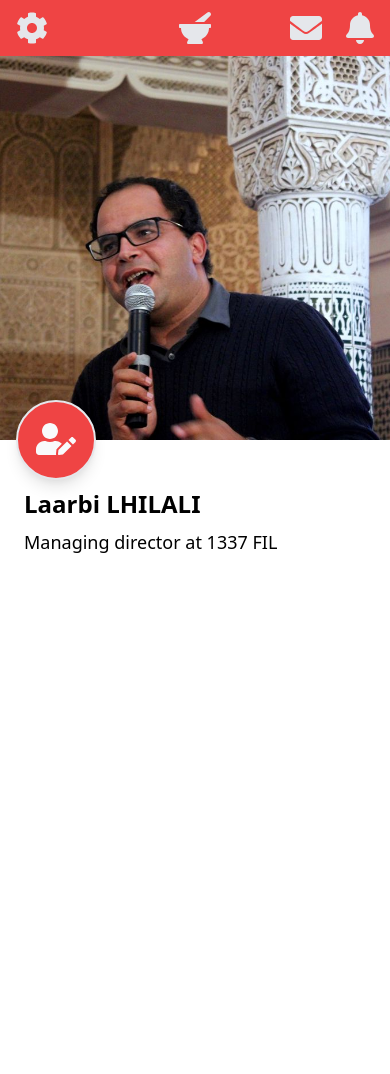
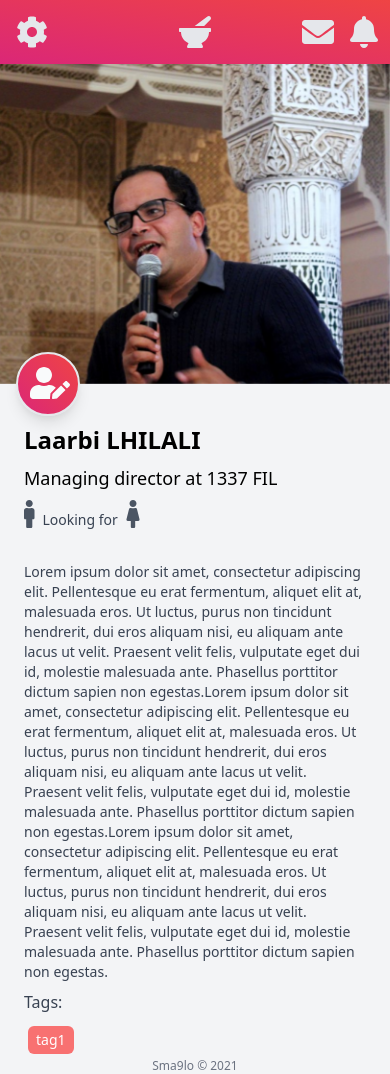
Before and after one commit to ismailCodes/matcha, a React (Create React App) app in the folder Client/: page /profile in a window 390 px wide. Before the commit the page ends 900 px from the top, so only its background shows below. Built offline with nearby package versions, Linux system fonts and the light colour scheme.

Commit message:
EOD commit

```diff
--- a/Client/public/index.html
+++ b/Client/public/index.html
@@ -5,7 +5,7 @@
     <meta name="viewport" content="width=device-width, initial-scale=1" />
     <title>Matcha</title>
   </head>
-  <body class="w-full h-full">
-    <div class="w-full h-full" id="root"></div>
+  <body class="w-full flex">
+    <div class="w-full flex-grow" id="root"></div>
   </body>
 </html>
--- a/Client/src/App.jsx
+++ b/Client/src/App.jsx
@@ -64,9 +64,7 @@ export default function App() {
         <Route exact path='/browse'>
           <Browse />
         </Route>
-        <Route exact path='/profile'>
-          <Profile />
-        </Route>
+        <Route exact path='/profile' component={Profile} />
         <Route exact path='/research'>
           <Research />
         </Route>
--- a/Client/src/components/Layout.jsx
+++ b/Client/src/components/Layout.jsx
@@ -10,8 +10,8 @@ import larbi from '../images/larbi.jpg';
 
 function Layout({ children }) {
   return (
-    <div className='w-full h-full'>
-      <header className='text-gray-200 body-font bg-red-500 w-full'>
+    <div className='w-full h-full flex flex-col flex-grow bg-gray-50'>
+      <header className='fixed top-0 z-50 text-gray-200 flex items-center body-font bg-gradient-to-bl from-red-500 to-pink-600 w-full h-16'>
         <nav className='flex p-1 md:p-2 flex-row items-center w-full justify-between'>
           <div className='flex w-1/3 sm:w-auto justify-center title-font font-medium items-center text-gray-200 sm:mr-8 px-3 order-2 sm:order-1'>
             <FontAwesomeIcon size='2x' icon={faMortarPestle} />
@@ -19,12 +19,12 @@ function Layout({ children }) {
           </div>
           <div className='sm:ml-auto w-1/3 sm:w-auto flex flex-wrap justify-end items-center text-base sm:justify-center order-3 sm:order-2 sm:mr-3'>
             <FontAwesomeIcon
-              className='mx-3 hover:text-gray-300'
+              className='mx-2 sm:mx-4 hover:text-gray-300'
               size='2x'
               icon={faEnvelope}
             />
             <FontAwesomeIcon
-              className='mx-3 hover:text-gray-300'
+              className='mx-2 sm:mx-4 hover:text-gray-300'
               size='2x'
               icon={faBell}
             />
@@ -66,6 +66,9 @@ function Layout({ children }) {
         </nav>
       </header>
       {children}
+      <footer className='w-full flex justify-center text-xs text-gray-500 bg-gray-100 sm:bg-gray-50'>
+        Sma9lo &copy; 2021
+      </footer>
     </div>
   );
 }
--- /dev/null
+++ b/Client/src/data/loremIpsum.js
@@ -0,0 +1,2 @@
+export const loremIpsum =
+  'Lorem ipsum dolor sit amet, consectetur adipiscing elit. Pellentesque eu erat fermentum, aliquet elit at, malesuada eros. Ut luctus, purus non tincidunt hendrerit, dui eros aliquam nisi, eu aliquam ante lacus ut velit. Praesent velit felis, vulputate eget dui id, molestie malesuada ante. Phasellus porttitor dictum sapien non egestas.';
--- /dev/null
+++ b/Client/src/library/RoundIconButton.jsx
@@ -0,0 +1,16 @@
+import React from 'react';
+import { FontAwesomeIcon } from '@fortawesome/react-fontawesome';
+
+function RoundIconButton({ icon }) {
+  return (
+    <button className='rounded-full bg-gradient-to-bl from-red-500 to-pink-600 absolute top-0 left-4 transform -translate-y-1/2 h-16 w-16 shadow-lg border-2'>
+      <FontAwesomeIcon
+        className='mx-3 text-gray-50 hover:text-white'
+        size='2x'
+        icon={icon}
+      />
+    </button>
+  );
+}
+
+export default RoundIconButton;
--- /dev/null
+++ b/Client/src/library/Tag.jsx
@@ -0,0 +1,11 @@
+import React from 'react';
+
+function Tag({ color, text }) {
+  return (
+    <button className={`${color} text-white p-1 rounded-md px-2 m-1 text-sm`}>
+      {text}
+    </button>
+  );
+}
+
+export default Tag;
--- a/Client/src/pages/Profile.jsx
+++ b/Client/src/pages/Profile.jsx
@@ -1,27 +1,62 @@
+import Layout from '../components/Layout';
+import {
+  faUserEdit,
+  faMale,
+  faFemale,
+} from '@fortawesome/free-solid-svg-icons';
+import larbi from '../images/larbi.jpg';
+import RoundIconButton from '../library/RoundIconButton';
+import { loremIpsum } from '../data/loremIpsum';
+import Tag from '../library/Tag';
 import { FontAwesomeIcon } from '@fortawesome/react-fontawesome';
-import Layout from '../components/Layout';
-import { faUserEdit } from '@fortawesome/free-solid-svg-icons';
-import larbi from '../images/larbi.jpg';
 
 function Profile() {
   return (
     <Layout>
-      <div className='w-full h-full items-center flex flex-col sm:pt-4'>
-        <div className='w-full sm:max-w-md bg-gray-600 h-96 relative bg-cover bg-center'>
-          <img src={larbi} alt='larbi' className='object-cover w-full h-full' />
-          <button className='rounded-full bg-red-500 absolute bottom-0 left-4 transform translate-y-1/2 h-20 w-20 shadow-lg border-2'>
-            <FontAwesomeIcon
-              className='mx-3 text-gray-50 hover:text-white'
-              size='2x'
-              icon={faUserEdit}
+      <div className='w-full items-center flex-grow flex flex-col'>
+        <div className='bg-gray-100 sm:my-4'>
+          <div className='sticky -top-20 z-10 mt-16 w-full sm:max-w-md bg-gray-600 h-80 bg-cover bg-center'>
+            <img
+              src={larbi}
+              alt='larbi'
+              className='object-cover w-full h-full'
             />
-          </button>
-        </div>
-        <div className='w-full sm:max-w-md self-center pt-12 pb-2 px-6 font-bold text-2xl'>
-          Laarbi LHILALI
-        </div>
-        <div className='w-full sm:max-w-md self-center px-6 font-normal text-lg'>
-          Managing director at 1337 FIL
+          </div>
+          <div className='relative '>
+            <div className='sticky bg-gray-100 top-60 z-10 pb-2'>
+              <RoundIconButton icon={faUserEdit} />
+              <div className='w-full sm:max-w-md self-center pt-10 pb-2 px-6 font-bold text-2xl'>
+                Laarbi LHILALI
+              </div>
+              <div className='w-full sm:max-w-md self-center px-6 font-normal text-lg'>
+                Managing director at 1337 FIL
+              </div>
+              <div className='w-full sm:max-w-md self-center px-4 text-gray-700 text-sm pt-2'>
+                <FontAwesomeIcon
+                  className='mx-2 text-gray-600 hover:text-white transform '
+                  size='2x'
+                  icon={faMale}
+                />
+                Looking for
+                <FontAwesomeIcon
+                  className='mx-2 text-gray-600 hover:text-white transform '
+                  size='2x'
+                  icon={faFemale}
+                />
+              </div>
+            </div>
+            <div className='pt-4'>
+              <div className='w-full sm:max-w-md self-center px-6 text-gray-700 text-sm py-2'>
+                {loremIpsum.repeat(3)}
+              </div>
+              <div className='w-full sm:max-w-md self-center px-6 text-gray-700  pb-2'>
+                Tags:
+              </div>
+              <div className='w-full sm:max-w-md self-center px-6'>
+                <Tag color='bg-red-400' text='tag1' />
+              </div>
+            </div>
+          </div>
         </div>
       </div>
     </Layout>
```
Also changed, not shown: 1 other file (tests, documents, lock files or other folders).
